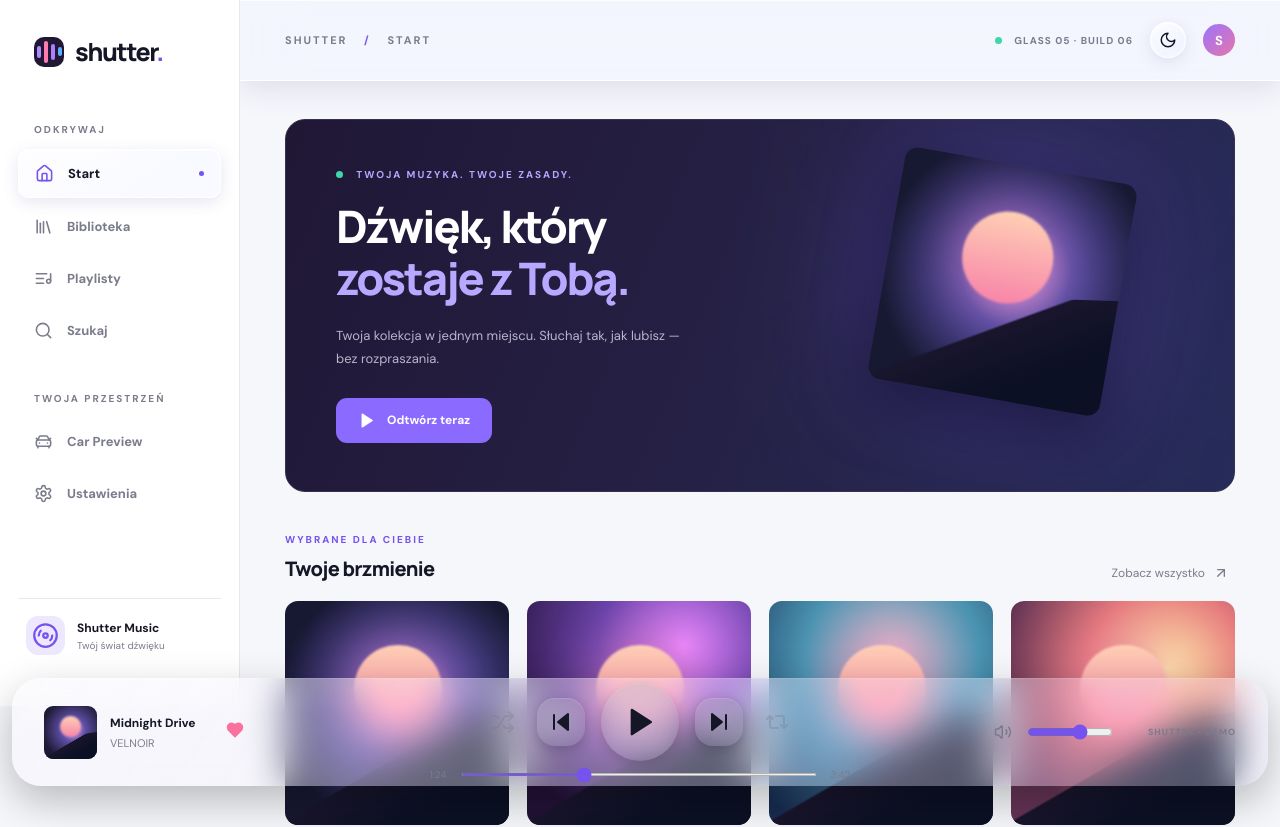
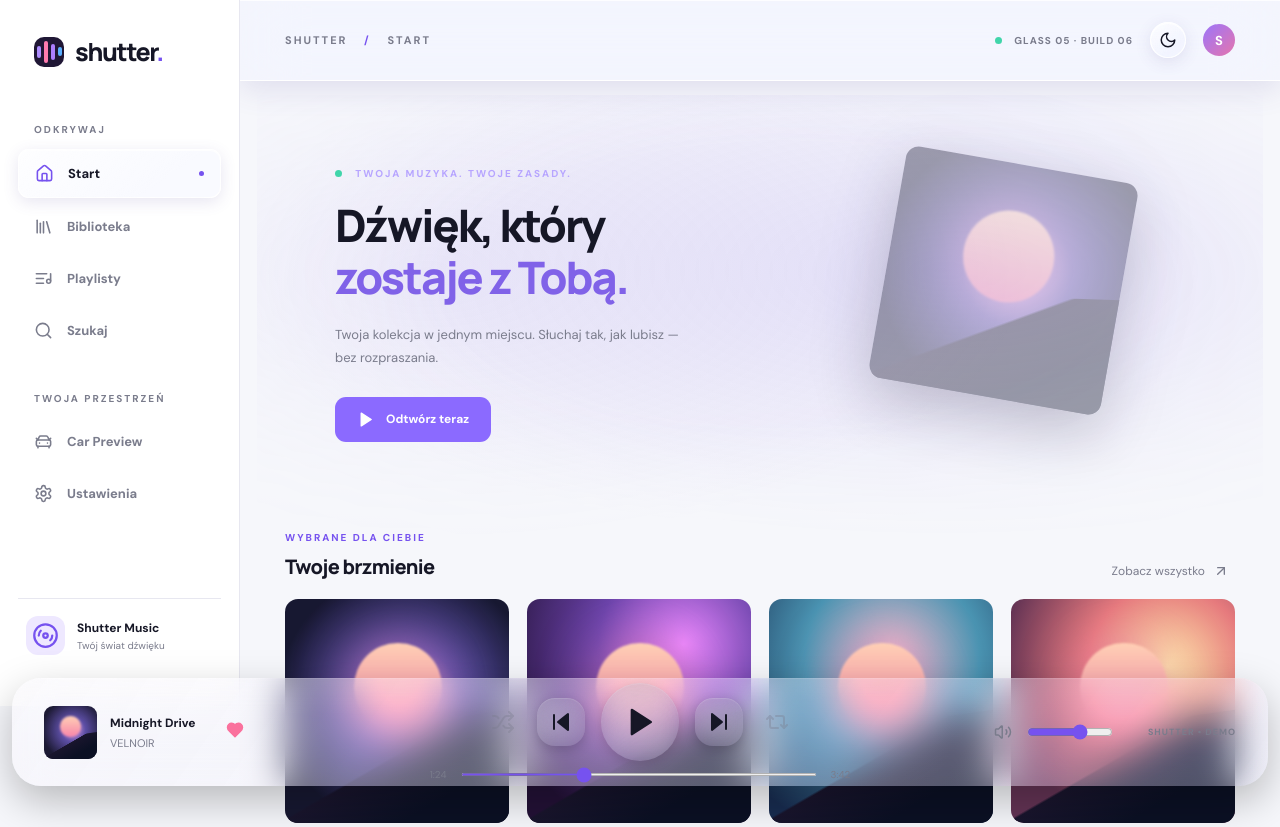
Before and after one commit to trciesielski/Shutter, a React (Vite) app: page / in a window 1280 px wide. Shown: the top 827 px of the page. Built offline with nearby package versions, Linux system fonts and the light colour scheme.

Commit message:
feat(hero): blend top banner into page background without card edges

```diff
--- a/src/style.css
+++ b/src/style.css
@@ -210,3 +210,40 @@
 @media(prefers-reduced-transparency:reduce){
  .player-bar{background:var(--surface)!important;backdrop-filter:none!important;-webkit-backdrop-filter:none!important}
 }
+
+/* HERO 06 — ambient hero, seamlessly dissolving into the page background */
+.hero{
+ border:0!important;
+ border-radius:0!important;
+ box-shadow:none!important;
+ overflow:visible;
+ background:transparent!important;
+ isolation:isolate;
+}
+.hero::before{
+ content:"";position:absolute;z-index:-1;
+ inset:-24px -28px -44px;
+ pointer-events:none;
+ background:
+  radial-gradient(ellipse 72% 65% at 75% 40%,rgba(114,85,221,.28),transparent 90%),
+  radial-gradient(ellipse 65% 70% at 20% 38%,rgba(89,69,171,.17),transparent 92%);
+ -webkit-mask-image:radial-gradient(ellipse 78% 76% at 52% 43%,#000 42%,transparent 100%);
+ mask-image:radial-gradient(ellipse 78% 76% at 52% 43%,#000 42%,transparent 100%);
+}
+.hero-art{opacity:.38}
+.hero-glow{opacity:.24}
+:root[data-theme=light] .hero{color:var(--text)}
+:root[data-theme=light] .hero h1{color:var(--text)}
+:root[data-theme=light] .hero p{color:var(--muted)}
+:root[data-theme=light] .hero h1 em{color:#8062e8}
+:root[data-theme=light] .hero::before{
+ background:radial-gradient(ellipse 75% 65% at 68% 40%,rgba(153,130,237,.18),transparent 95%),radial-gradient(ellipse 65% 68% at 17% 40%,rgba(189,172,242,.16),transparent 92%);
+}
+@media(max-width:800px){
+ .hero{padding:35px!important}
+ .hero::before{inset:-15px -20px -36px}
+}
+@media(max-width:510px){
+ .hero{padding:29px 23px!important}
+ .hero::before{inset:-12px -20px -27px}
+}
```
